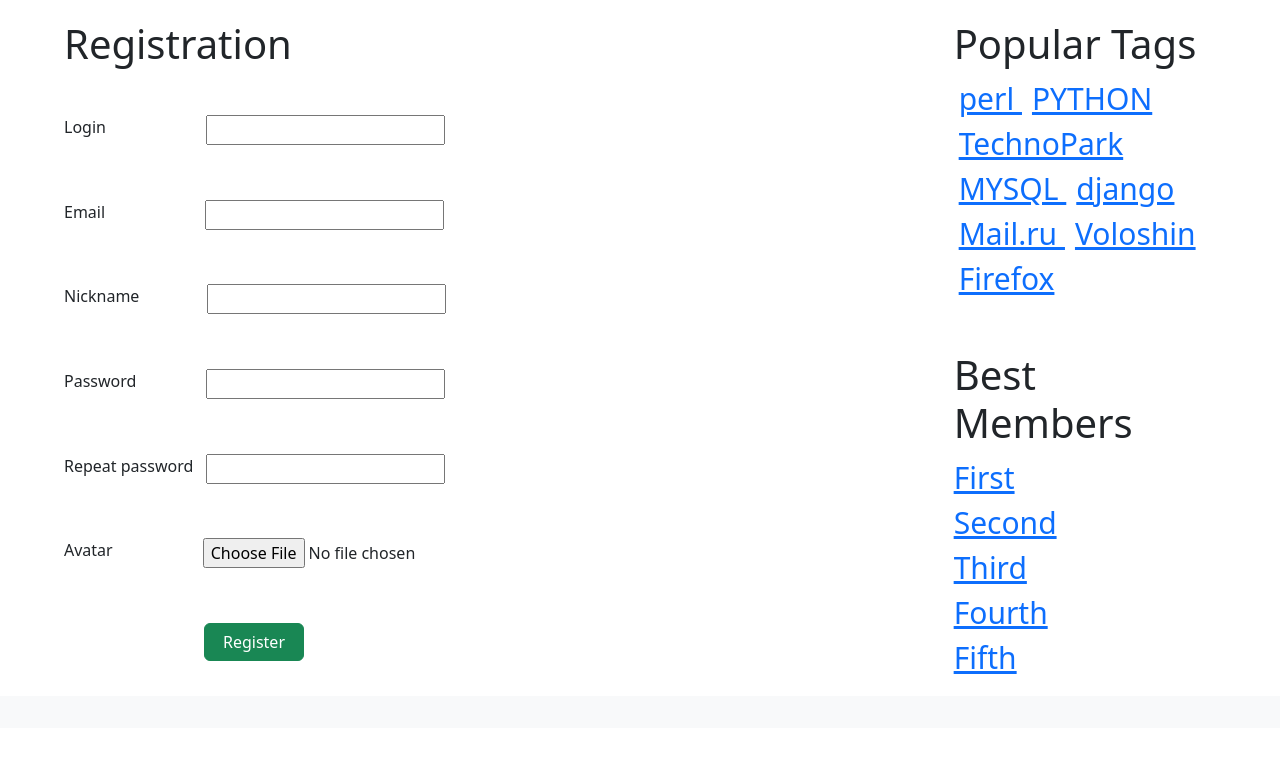
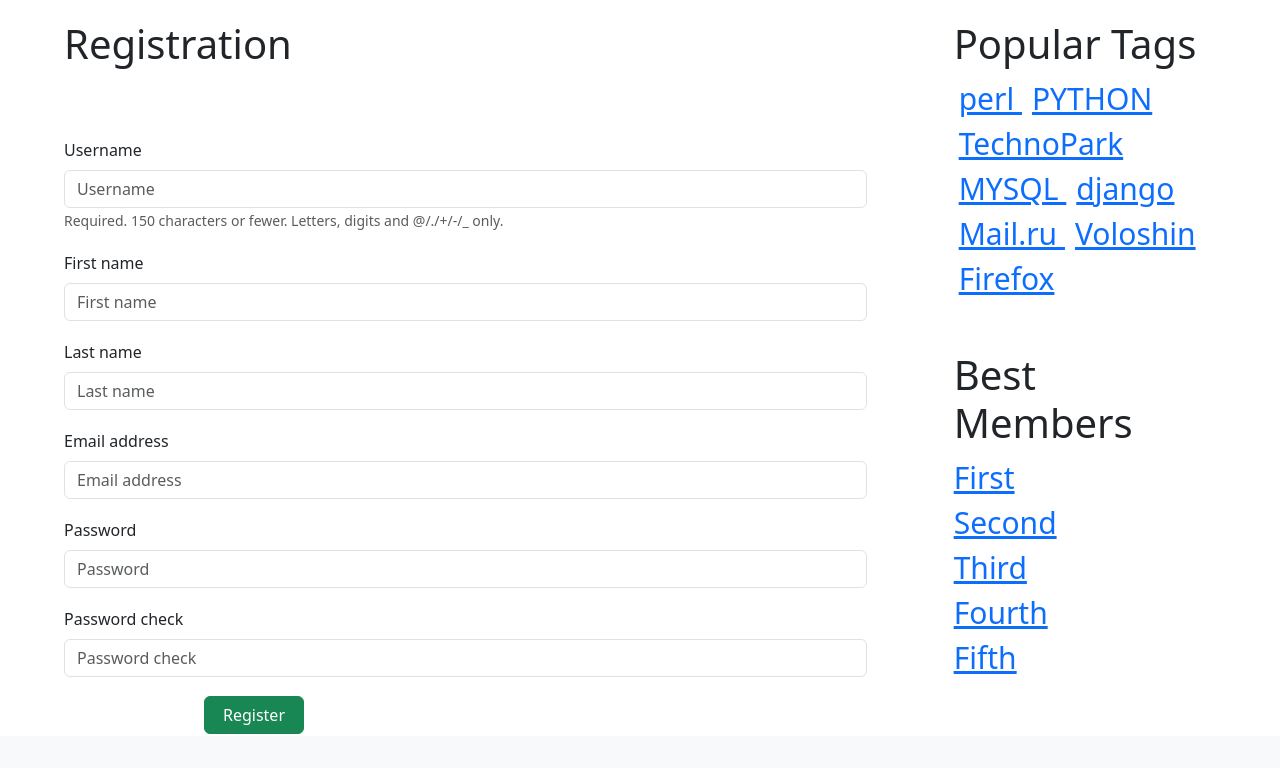
Before and after one commit to HallowAz/WEB-Askme, a Django app: page /signup/ in a window 1280 px wide. Shown: the part 100-868 px from the top of the page. Before the commit the page ends 774 px from the top, so only its background shows below. Run offline with Django 4.2, Linux system fonts and the light colour scheme; some libraries are stand-ins or nearby versions.

Commit message:
Добавлена авторизация и регистрация

```diff
--- a/HomeWork/HomeWork/settings.py
+++ b/HomeWork/HomeWork/settings.py
@@ -39,6 +39,7 @@ INSTALLED_APPS = [
     'django.contrib.sessions',
     'django.contrib.messages',
     'django.contrib.staticfiles',
+    'bootstrap5'
 ]
 
 MIDDLEWARE = [
--- a/HomeWork/HomeWork/urls.py
+++ b/HomeWork/HomeWork/urls.py
@@ -24,7 +24,7 @@ urlpatterns = [
     path('admin/', admin.site.urls),
     path('question/<int:question_id>/', views.question, name="question"),
     path('question/<int:question_id>/<int:page>', views.question, name="question"),
-    path('login/', views.login, name='login'),
+    path('login/', views.log_in, name='login'),
     path('ask/', views.ask, name='ask'),
     path('hot/', views.hot, name='hot'),
     path('hot/<int:page>', views.hot, name='hot-page'),
--- /dev/null
+++ b/HomeWork/askme/forms.py
@@ -0,0 +1,50 @@
+from django import forms
+from django.core.exceptions import ValidationError
+from askme.models import *
+import re
+import pdb
+
+class LoginForm(forms.Form):
+    username = forms.CharField()
+    password = forms.CharField(widget=forms.PasswordInput, min_length=4)
+    continue_ = forms.CharField(widget=forms.HiddenInput(), initial='index')
+
+
+class RegistrationForm(forms.ModelForm):
+    password = forms.CharField(widget=forms.PasswordInput)
+    password_check = forms.CharField(widget=forms.PasswordInput)
+    continue_ = forms.CharField(widget=forms.HiddenInput(), initial='login')
+    class Meta:
+        model = User
+        fields = ['username', 'first_name', 'last_name', 'email']
+
+    def clean_username(self):
+        pattern = r'^[a-zA-Z0-9_]+$'
+        data = self.cleaned_data['username']
+
+        if not re.match(pattern, data):
+            raise ValidationError('This username is prohibited')
+        return data
+
+    def clean_first_name(self):
+        pattern = r'^[a-zA-Z]+$'
+        data = self.cleaned_data['first_name']
+        if not re.match(pattern, data):
+            raise ValidationError('This first name is prohibited')
+
+    def clean_last_name(self):
+        pattern = r'^[a-zA-Z]+$'
+        data = self.cleaned_data['last_name']
+        if not re.match(pattern, data):
+            raise ValidationError('This last name is prohibited')
+
+    def clean_email(self):
+        pattern = r'^[\w\.-]+@[\w\.-]+\.\w+$'
+        data = self.cleaned_data['email']
+        if not re.match(pattern, data):
+            raise ValidationError('Invalid email')
+        return data
+
+    def clean_password_check(self):
+        if not self.cleaned_data['password_check'] == self.cleaned_data['password']:
+            raise ValidationError('Passwords are not same')
--- a/HomeWork/askme/views.py
+++ b/HomeWork/askme/views.py
@@ -2,14 +2,19 @@ from django.shortcuts import render
 
 from askme.models import *
 import pdb
+from django.contrib.auth import login
+from django.contrib.auth.decorators import login_required
 from django.http import Http404
-
+from django.contrib import auth
+from askme.forms import *
+from django.shortcuts import redirect
+from django.urls import reverse
 
 def right_tags(request):
     context = {'tags': TAGS}
     return render(request, 'inc/base.html', context)
 
-
+# @login_required(login_url='login/')
 def index(request, page=1):
     questions_, pages =  paginate(list(questions.new_q.all()), page)
     context =  {
@@ -39,8 +44,25 @@ def question(request, question_id, page=1):
     return render(request, 'question.html', context)
 
 
-def login(request):
-    return render(request, 'login.html')
+def log_in(request):
+
+
+    if request.method == 'GET':
+        login_form = LoginForm()
+
+        print(request.GET)
+    elif request.method == 'POST':
+        login_form = LoginForm(request.POST)
+
+        print(request.POST['continue_'])
+        if login_form.is_valid():
+            user = auth.authenticate(request=request, **login_form.cleaned_data)
+            if user:
+                print("Hello")
+                login(request, user)
+                return redirect(reverse(request.POST['continue_']))
+            login_form.add_error(None, "Invalid username or password")
+    return render(request, 'login.html', context={'form':login_form})
 
 
 def ask(request):
@@ -78,4 +100,17 @@ def tag(request, tag_name, page=1):
 
 
 def sign_up(request):
-    return render(request, 'signup.html')
+    if request.method == "GET":
+        register_form = RegistrationForm()
+    elif request.method == "POST":
+        register_form = RegistrationForm(request.POST)
+        if register_form.is_valid():
+            us = new_us(request.POST)
+            us_data = {'username': us.username, 'password': request.POST['password']}
+            login_form = LoginForm(request.POST)
+            if login_form.is_valid():
+                user =  auth.authenticate(request=request, **login_form.cleaned_data)
+                if user:
+                    login(request, user)
+                    return redirect(reverse('index'))
+    return render(request, 'signup.html', context={'form':register_form})
--- a/HomeWork/templates/signup.html
+++ b/HomeWork/templates/signup.html
@@ -1,13 +1,17 @@
 {% extends  "inc/base_login.html"%}
 
 {%block content%}
+{% load bootstrap5%}
 
 <div class="col-8 left_main_part">
     <div class="main_headers">
         <h1 class="main_h1">Registration</h1>
     </div>
-    <form action="{%url 'index'%}" class="form_reg">
-        <div class="login_field">
+    <form action="/signup/" method = "post" class="form_reg mt-5" novalidate>
+        {% csrf_token %}
+        {% bootstrap_form form%}
+
+        {% comment %} <div class="login_field">
             <label for="login">Login</label>
             <input type="text" name="login" required maxlength="30" minlength="6">
         </div>
@@ -30,7 +34,7 @@
         <div class="avatar_reg">
             <label for="avatar">Avatar</label>
             <input type="file" name="avatar">
-        </div>
+        </div> {% endcomment %}
         <input type="submit" name="btn_login" value="Register" class="btn btn-success">
     </form>
 </div>
```
Also changed, not shown: HomeWork/askme/management/commands/fill_db.py (+27 -13 lines), HomeWork/askme/models.py (+25 -16 lines), HomeWork/templates/login.html (+18 -3 lines).
